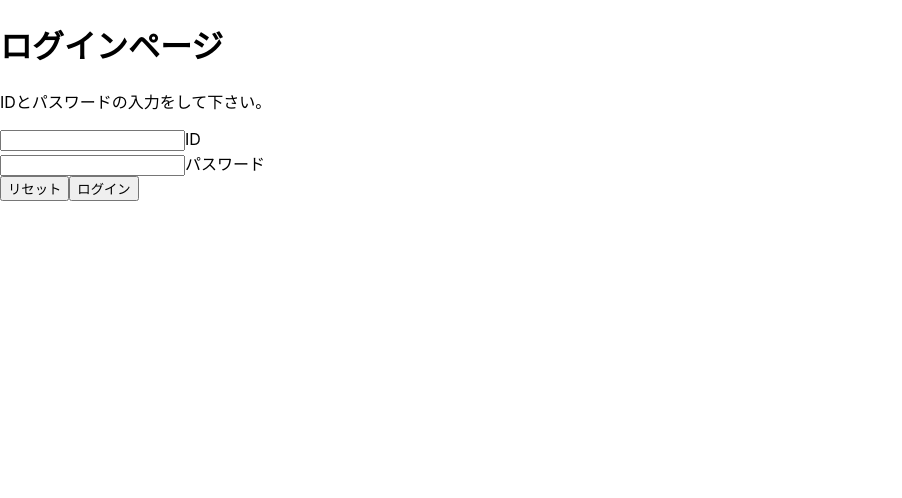
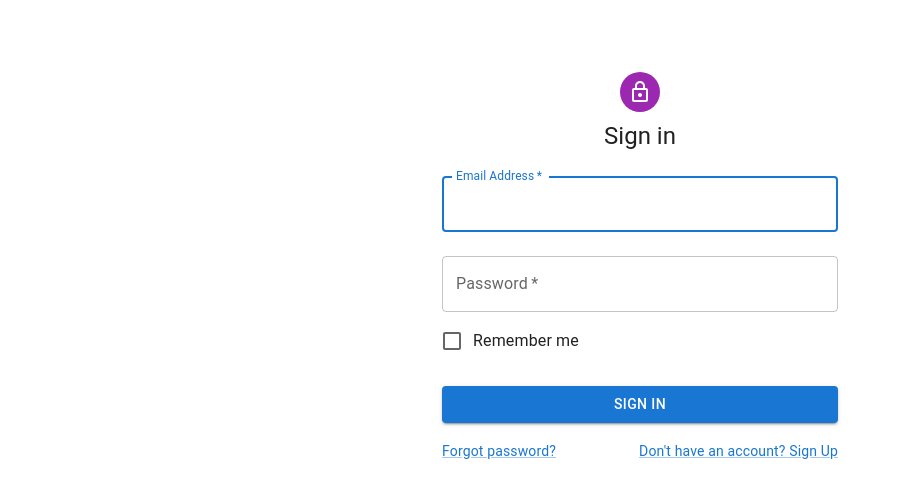
Before and after one commit to kobaru-takashi/react-task002, a React (Create React App) app: page /LogIn in a window 1280 px wide. Shown: the top 498 px of the page, without its empty margins (0-902 px from the left). Built offline with nearby package versions, Linux system fonts and the light colour scheme.

Commit message:
material-ui 実装

```diff
--- a/src/components/Home.tsx
+++ b/src/components/Home.tsx
@@ -1,18 +1,60 @@
 import { useHistory } from "react-router-dom";
+import Button from "@mui/material/Button";
+import CssBaseline from "@mui/material/CssBaseline";
+import Paper from "@mui/material/Paper";
+import Box from "@mui/material/Box";
+import Grid from "@mui/material/Grid";
+
+import { createTheme, ThemeProvider } from "@mui/material/styles";
 
 export const Home = () => {
+  const theme = createTheme();
   const history = useHistory();
   const handleClick = () => {
     history.push("/LogIn");
   };
 
   return (
-    <>
-      <h1>Homeページ</h1>
-      <p>ログインページへ進む場合、移動ボタンを押して下さい。</p>
-      <button type="button" onClick={handleClick}>
-        移動
-      </button>
-    </>
+    <ThemeProvider theme={theme}>
+      <Grid container component="main" sx={{ height: "100vh" }}>
+        <CssBaseline />
+        <Grid
+          item
+          xs={false}
+          sm={4}
+          md={7}
+          sx={{
+            backgroundImage: "url(https://source.unsplash.com/random)",
+            backgroundRepeat: "no-repeat",
+            backgroundColor: (t) =>
+              t.palette.mode === "light"
+                ? t.palette.grey[50]
+                : t.palette.grey[900],
+            backgroundSize: "cover",
+            backgroundPosition: "center",
+          }}
+        />
+        <Grid item xs={12} sm={8} md={5} component={Paper} elevation={6} square>
+          <Box
+            sx={{
+              my: 8,
+              mx: 4,
+              display: "flex",
+              flexDirection: "column",
+              alignItems: "center",
+            }}
+          >
+            <h1>
+              ログインページへ進む場合、
+              <br />
+              ボタンを押して下さい。
+            </h1>
+            <Button variant="contained" color="secondary" onClick={handleClick}>
+              LogIn
+            </Button>
+          </Box>
+        </Grid>
+      </Grid>
+    </ThemeProvider>
   );
 };
--- a/src/components/LogIn.tsx
+++ b/src/components/LogIn.tsx
@@ -1,6 +1,18 @@
 import React, { useEffect, useState } from "react";
 import { useHistory } from "react-router-dom";
-import { MyPage } from "./MyPage";
+import Avatar from "@mui/material/Avatar";
+import Button from "@mui/material/Button";
+import CssBaseline from "@mui/material/CssBaseline";
+import TextField from "@mui/material/TextField";
+import FormControlLabel from "@mui/material/FormControlLabel";
+import Checkbox from "@mui/material/Checkbox";
+import Link from "@mui/material/Link";
+import Grid from "@mui/material/Grid";
+import Box from "@mui/material/Box";
+import LockOutlinedIcon from "@mui/icons-material/LockOutlined";
+import Typography from "@mui/material/Typography";
+import Container from "@mui/material/Container";
+import { createTheme, ThemeProvider } from "@mui/material/styles";
 
 type Infos = {
   id: string;
@@ -15,39 +27,102 @@
   const logInId = "kobaru";
   const logInPass = "kobaru";
   const history = useHistory();
-  const handleClick = () => {
-    if (id === logInId && pass === logInPass) {
+  const theme = createTheme();
+  // const handleClick = () => {
+  //   if (id === logInId && pass === logInPass) {
+  //     history.push("/LogIn/myPage");
+  //     nameId = id;
+  //   }
+  // };
+
+  const handleSubmit = (event: React.FormEvent<HTMLFormElement>) => {
+    event.preventDefault();
+    const data = new FormData(event.currentTarget);
+    // eslint-disable-next-line no-console
+    const email = data.get("email");
+    const password = data.get("password");
+    console.log({
+      email: email,
+      password: password,
+    });
+    if (logInId === email && logInPass === password) {
       history.push("/LogIn/myPage");
-      nameId = id;
+      nameId = email;
     }
   };
 
   return (
-    <>
-      <h1>ログインページ</h1>
-      <p>IDとパスワードの入力をして下さい。</p>
-      <label>
-        <input
-          value={id}
-          onChange={(e) => setState({ ...state, id: e.target.value })}
-        />
-        ID
-      </label>
-      <br />
-      <label>
-        <input
-          type="password"
-          value={pass}
-          onChange={(e) => setState({ ...state, pass: e.target.value })}
-        />
-        パスワード
-      </label>
-      <br />
-      <button onClick={() => setState(props)}>リセット</button>
-      <button type="button" onClick={handleClick}>
-        ログイン
-      </button>
-    </>
+    <ThemeProvider theme={theme}>
+      <Container component="main" maxWidth="xs">
+        <CssBaseline />
+        <Box
+          sx={{
+            marginTop: 8,
+            display: "flex",
+            flexDirection: "column",
+            alignItems: "center",
+          }}
+        >
+          <Avatar sx={{ m: 1, bgcolor: "secondary.main" }}>
+            <LockOutlinedIcon />
+          </Avatar>
+          <Typography component="h1" variant="h5">
+            Sign in
+          </Typography>
+          <Box
+            component="form"
+            onSubmit={handleSubmit}
+            noValidate
+            sx={{ mt: 1 }}
+          >
+            <TextField
+              margin="normal"
+              required
+              fullWidth
+              id="email"
+              label="Email Address"
+              name="email"
+              autoComplete="email"
+              autoFocus
+            />
+            <TextField
+              margin="normal"
+              required
+              fullWidth
+              name="password"
+              label="Password"
+              type="password"
+              id="password"
+              autoComplete="current-password"
+            />
+            <FormControlLabel
+              control={<Checkbox value="remember" color="primary" />}
+              label="Remember me"
+            />
+            <Button
+              type="submit"
+              fullWidth
+              variant="contained"
+              sx={{ mt: 3, mb: 2 }}
+            >
+              Sign In
+            </Button>
+            <Grid container>
+              <Grid item xs>
+                <Link href="#" variant="body2">
+                  Forgot password?
+                </Link>
+              </Grid>
+              <Grid item>
+                <Link href="#" variant="body2">
+                  {"Don't have an account? Sign Up"}
+                </Link>
+              </Grid>
+            </Grid>
+          </Box>
+        </Box>
+      </Container>
+    </ThemeProvider>
   );
 };
 
--- a/src/components/MyPage.tsx
+++ b/src/components/MyPage.tsx
@@ -1,20 +1,15 @@
 import React, { useEffect, useReducer, useState } from "react";
-import { Link } from "react-router-dom";
+// import { Link } from "react-router-dom";
 import { useHistory } from "react-router-dom";
-import { LogIn,nameId } from "./LogIn";
-import Avatar from '@material-ui/core/Avatar';
-import Button from '@material-ui/core/Button';
-import CssBaseline from '@material-ui/core/CssBaseline';
-import TextField from '@material-ui/core/TextField';
-import FormControlLabel from '@material-ui/core/FormControlLabel';
-import Checkbox from '@material-ui/core/Checkbox';
-// import Link from '@material-ui/core/Link';
-import Grid from '@material-ui/core/Grid';
-import Box from '@material-ui/core/Box';
-// import LockOutlinedIcon from '@material-ui/icons/LockOutlined';
-import Typography from '@material-ui/core/Typography';
-import { makeStyles } from '@material-ui/core/styles';
-import Container from '@material-ui/core/Container';
+import { LogIn, nameId } from "./LogIn";
+import AppBar from "@mui/material/AppBar";
+import Button from "@mui/material/Button";
+import AccountBalanceIcon from "@mui/icons-material/AccountBalance";
+import LogoutIcon from "@mui/icons-material/Logout";
+import CssBaseline from "@mui/material/CssBaseline";
+import Toolbar from "@mui/material/Toolbar";
+import Typography from "@mui/material/Typography";
+import { createTheme, ThemeProvider } from "@mui/material/styles";
 
 type Trading = "入金" | "引出" | "振込";
 
@@ -31,15 +26,13 @@
 
 const tradingList: ListInfos[] = [];
 
-const name =nameId
-
+const name = nameId;
 
 export const MyPage = (props: Infos): JSX.Element => {
   const [state, setState] = useState(props); //オブジェクトを渡すことが可能
   const { name, inputAmount, balance } = state;
 
-
-
+  const theme = createTheme();
   const unCreatable =
     inputAmount.toString() === NaN.toString() || inputAmount.toString() === "0";
 
@@ -135,16 +128,23 @@
 
   return (
     <>
-      <h1>マイページ</h1>
-      <p>
+      <ThemeProvider theme={theme}>
+        <CssBaseline />
+        <AppBar position="relative">
+          <Toolbar>
+            <AccountBalanceIcon sx={{ mr: 2, }} />
+            <Typography variant="h6" color="inherit" noWrap>
+              MY PAGE
+            </Typography>
+            <LogoutIcon sx={{ ml: 10, }} />
+
+          </Toolbar>
+        </AppBar>
+      </ThemeProvider>
+
+      <h1>
         {nameId}さん、残高{balance}円です。
-      </p>
-      <button type="button" onClick={handleClickPage1DetailA}>
-        入金
-      </button>
-      <button type="button" onClick={handleClickPage1DetailB}>
-        引き出し
-      </button>
+      </h1>
       <br />
       <label>
         <input
@@ -157,19 +157,30 @@
         金額を入力
       </label>
       <br />
-      <button type="button" disabled={unCreatable} onClick={handleClickPayment}>
+      <Button
+        variant="contained"
+        color="primary"
+        disabled={unCreatable}
+        onClick={handleClickPayment}
+      >
         入金
-      </button>
-      <button
-        type="button"
+      </Button>
+      <Button
+        variant="contained"
+        color="primary"
         disabled={unCreatable}
         onClick={handleClickWithdrawal}
       >
         引き出し
-      </button>
-      <button disabled={unCreatable} onClick={cancel}>
+      </Button>
+      <Button
+        variant="contained"
+        color="error"
+        disabled={unCreatable}
+        onClick={cancel}
+      >
         取り消し
-      </button>
+      </Button>
       <br />
       <ul>{listItems}</ul>
     </>
--- a/src/components/Page1.tsx
+++ /dev/null
@@ -1,17 +0,0 @@
-import { useHistory } from "react-router-dom";
-
-export const Page1 = () => {
-  const history = useHistory();
-  const handleClick = () => {
-    history.push("/LogIn/myPage");
-  };
-
-  return (
-    <>
-      <h1>Page1ページです。</h1>
-      <button type="button" onClick={handleClick}>
-        戻る
-      </button>
-    </>
-  );
-};
--- a/src/components/Page1DetailA.tsx
+++ b/src/components/Page1DetailA.tsx
@@ -1,4 +1,5 @@
 import { useHistory } from "react-router-dom";
+import Button from "@mui/material/Button";
 
 export const Page1DetailA = () => {
   const history = useHistory();
@@ -9,9 +10,9 @@
   return (
     <>
       <h1>入金ページです。</h1>
-      <button type="button" onClick={handleClick}>
+      <Button variant="contained"  color="secondary" onClick={handleClick}>
         戻る
-      </button>
+      </Button>
     </>
   );
 };
--- a/src/components/Page2.tsx
+++ /dev/null
@@ -1,7 +0,0 @@
-export const Page2 = () => {
-    return (
-      <div>
-        <h1>Page2ページです。</h1>
-      </div>
-    );
-  };
--- a/src/router/Page1Routes.tsx
+++ b/src/router/Page1Routes.tsx
@@ -1,5 +1,4 @@
 import { MyPage } from "../components/MyPage";
-import { Page1 } from "../components/Page1";
 import { Page1DetailA } from "../components/Page1DetailA";
 import { Page1DetailB } from "../components/Page1DetailB";
 
@@ -8,11 +7,6 @@
         path: "/",
         exact: true,
         children: <MyPage />
-    },
-    {
-        path: "/Page1",
-        exact: false,
-        children: <Page1 />
     },
     {
         path: "/detailA",
--- a/src/router/Router.tsx
+++ b/src/router/Router.tsx
@@ -1,7 +1,6 @@
 import { Switch, Route } from "react-router-dom";
 import { Home } from "../components/Home";
 import { LogIn } from "../components/LogIn";
-import { Page2 } from "../components/Page2";
 import { Page1Routes } from "./Page1Routes";
 
 export const Router = () => {
@@ -36,9 +35,7 @@
           </Switch>
         )}
       />
-      <Route path="/Page2">
-        <Page2 />
-      </Route>
+
     </Switch>
   );
 };
```
Also changed, not shown: package.json (+8 -0 lines), 2 other files (tests, documents, lock files or other folders).
